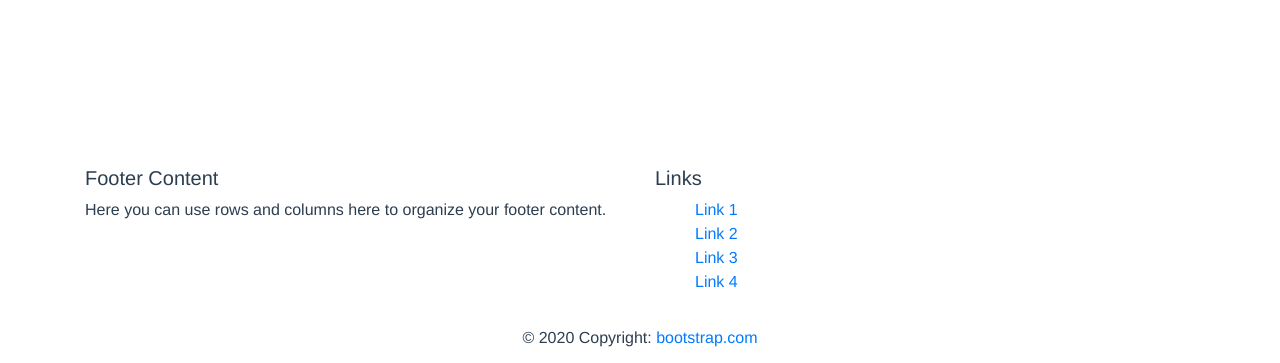
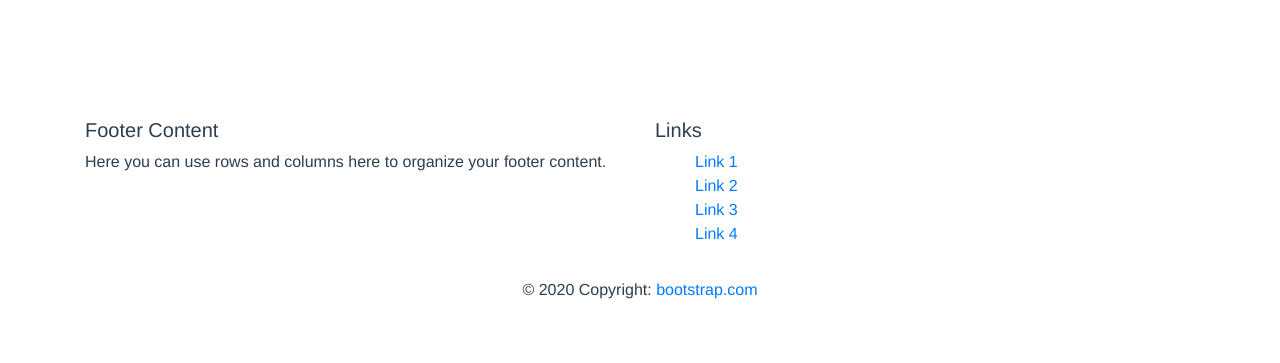
Before and after one commit to HeatSquad/gpusforall, a Vue app: page / in a window 1280 px wide. Shown: the part 434-797 px from the top of the page. Built offline with nearby package versions, Linux system fonts and the light colour scheme.

Commit message:
GPUS-54: Header & GPUS-55: Footer

```diff
--- a/src/App.vue
+++ b/src/App.vue
@@ -35,7 +35,7 @@
     <router-view id="routerview"/>
 
     <!-- Footer -->
-    <div id="footer">
+    <div id="footer" class="mt-5 pt-5 pb-5">
       <b-container class="text-left">
         <b-row>
           <b-col sm="6">
```
